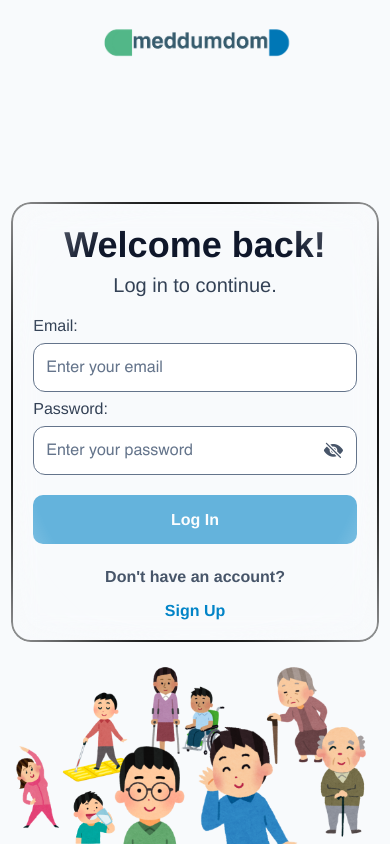
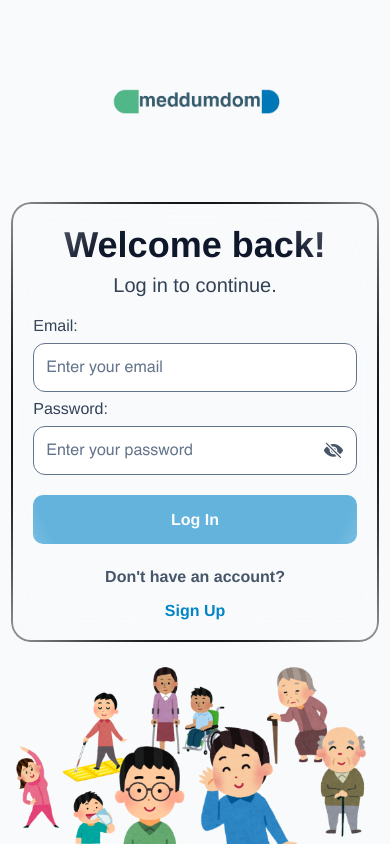
Before and after one commit to secretiv3plotter/Med-Dumdom, a React Native app: screen / in a window 390 px wide. Built offline with nearby package versions, Linux system fonts and the light colour scheme; no server answers.

Commit message:
auth redesign

```diff
--- a/src/app/AppRoot.js
+++ b/src/app/AppRoot.js
@@ -1,6 +1,6 @@
 import { StatusBar } from 'expo-status-bar';
 import { useEffect, useMemo, useRef, useState } from 'react';
-import { Animated, BackHandler, Image, Platform, StyleSheet, useWindowDimensions, View } from 'react-native';
+import { Animated, BackHandler, Platform, StyleSheet, useWindowDimensions, View } from 'react-native';
 import { SafeAreaProvider } from 'react-native-safe-area-context';
 import * as Font from 'expo-font';
 import * as SplashScreen from 'expo-splash-screen';
@@ -189,16 +189,9 @@ function AppContent() {
     return () => document.removeEventListener('click', listener, true);
   }, [hapticEnabled]);
 
-  const { width: windowWidth, height: windowHeight } = useWindowDimensions();
+  const { width: windowWidth } = useWindowDimensions();
   const translateX = useRef(new Animated.Value(0)).current;
-  const iconTop = useRef(new Animated.Value(0)).current;
   const prevRouteRef = useRef(currentRoute);
-  const [showOverlayIcon, setShowOverlayIcon] = useState(false);
-
-  // LogInScreen: splash icon is in iconWrapper, top: 0, height: '10%' → center ≈ 5% of height
-  // SignUpScreen: splash icon is inside formCard titleBlock, formCard is centered → icon ≈ 35% from top
-  const LOGIN_ICON_TOP = windowHeight * 0.04;
-  const SIGNUP_ICON_TOP = windowHeight * 0.32;
 
   useEffect(() => {
     const prevRoute = prevRouteRef.current;
@@ -207,25 +200,13 @@ function AppContent() {
       (prevRoute === ROUTES.LOG_IN && currentRoute === ROUTES.SIGN_UP) ||
       (prevRoute === ROUTES.SIGN_UP && currentRoute === ROUTES.LOG_IN);
     if (!isAuthSlide) return;
-
-    const toSignUp = currentRoute === ROUTES.SIGN_UP;
-    const direction = toSignUp ? 1 : -1;
+    const direction = currentRoute === ROUTES.SIGN_UP ? 1 : -1;
     translateX.setValue(direction * windowWidth);
-    iconTop.setValue(toSignUp ? LOGIN_ICON_TOP : SIGNUP_ICON_TOP);
-    setShowOverlayIcon(true);
-
-    Animated.parallel([
-      Animated.timing(translateX, {
-        toValue: 0,
-        duration: 300,
-        useNativeDriver: true,
-      }),
-      Animated.timing(iconTop, {
-        toValue: toSignUp ? SIGNUP_ICON_TOP : LOGIN_ICON_TOP,
-        duration: 300,
-        useNativeDriver: false,
-      }),
-    ]).start(() => setShowOverlayIcon(false));
+    Animated.timing(translateX, {
+      toValue: 0,
+      duration: 300,
+      useNativeDriver: true,
+    }).start();
   }, [currentRoute]);
 
   if (currentUser === undefined) {
@@ -244,15 +225,7 @@ function AppContent() {
       <Animated.View key={screenKey} style={{ flex: 1, transform: [{ translateX }] }} onTouchStart={handleGlobalTouch}>
         <CurrentScreen {...screenProps} />
       </Animated.View>
-      {showOverlayIcon && (
-        <Animated.Image
-          source={require('../assets/splash-icon.png')}
-          style={[styles.overlayIcon, { top: iconTop, left: windowWidth * 0.25 }]}
-          resizeMode="contain"
-          pointerEvents="none"
-        />
-      )}
-      <StatusBar style={darkModeEnabled ? 'light' : 'dark'} />
+<StatusBar style={darkModeEnabled ? 'light' : 'dark'} />
     </>
   );
 }
@@ -343,12 +316,6 @@ const styles = StyleSheet.create({
     width: '100%',
     height: '100%',
   },
-  overlayIcon: {
-    position: 'absolute',
-    width: '50%',
-    height: 60,
-    zIndex: 999,
-  },
   phoneFrame: {
     width: 420,
     height: 860,
--- a/src/features/auth/screens/LogInScreen.js
+++ b/src/features/auth/screens/LogInScreen.js
@@ -50,13 +50,13 @@ export default function LogInScreen({ navigation }) {
   return (
     <SafeAreaView style={styles.safe}>
       <View style={styles.layer}>
-      <View style={styles.iconWrapper}>
-        <Image source={require('../../../assets/splash-icon.png')} style={styles.splashIcon} resizeMode="contain" accessible={false} importantForAccessibility="no-hide-descendants" />
-      </View>
       <View style={styles.imageWrapper}>
         <Image source={require('../../../assets/people.png')} style={styles.bottomImage} resizeMode="contain" accessible={false} importantForAccessibility="no-hide-descendants" />
       </View>
-      <View style={styles.center} pointerEvents="box-none">
+      <View style={styles.column} pointerEvents="box-none">
+        <View style={styles.iconSection} pointerEvents="none">
+          <Image source={require('../../../assets/splash-icon.png')} style={styles.splashIcon} resizeMode="contain" accessible={false} importantForAccessibility="no-hide-descendants" />
+        </View>
         <View style={[styles.formCard, {
           backdropFilter: 'blur(12px)',
           WebkitBackdropFilter: 'blur(12px)',
@@ -107,6 +107,7 @@ export default function LogInScreen({ navigation }) {
             </Pressable>
           </View>
         </View>
+        <View style={styles.bottomSpacer} pointerEvents="none" />
       </View>
       </View>
     </SafeAreaView>
@@ -122,15 +123,19 @@ const styles = StyleSheet.create({
     flex: 1,
     position: 'relative',
   },
-  center: {
-    position: 'absolute',
-    top: 0,
-    bottom: 0,
-    left: 0,
-    right: 0,
-    justifyContent: 'center',
+  column: {
+    flex: 1,
     alignItems: 'center',
     paddingHorizontal: spacing.lg,
+  },
+  iconSection: {
+    flex: 1,
+    width: '100%',
+    alignItems: 'center',
+    justifyContent: 'center',
+  },
+  bottomSpacer: {
+    flex: 1,
   },
   formCard: {
     width: '105%',
@@ -146,18 +151,9 @@ const styles = StyleSheet.create({
     alignItems: 'center',
     gap: spacing.xs,
   },
-  iconWrapper: {
-    position: 'absolute',
-    top: 0,
-    left: 0,
-    right: 0,
-    height: '10%',
-    alignItems: 'center',
-    justifyContent: 'center',
-  },
   splashIcon: {
     width: '50%',
-    height: '70%',
+    height: 42,
   },
   formSection: {
     width: '100%',
```
Also changed, not shown: 1 other file (tests, documents, lock files or other folders).
